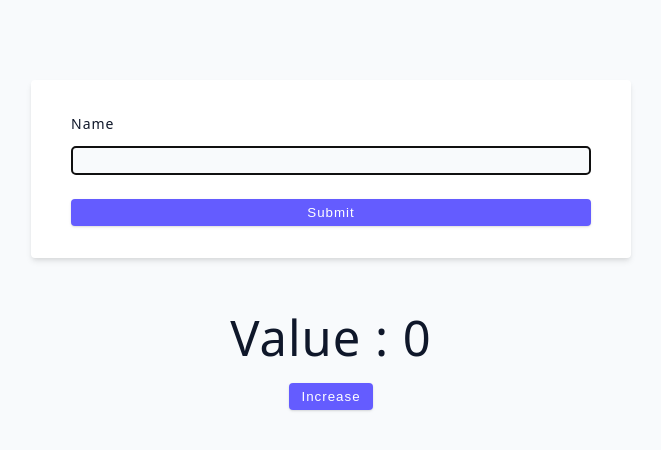
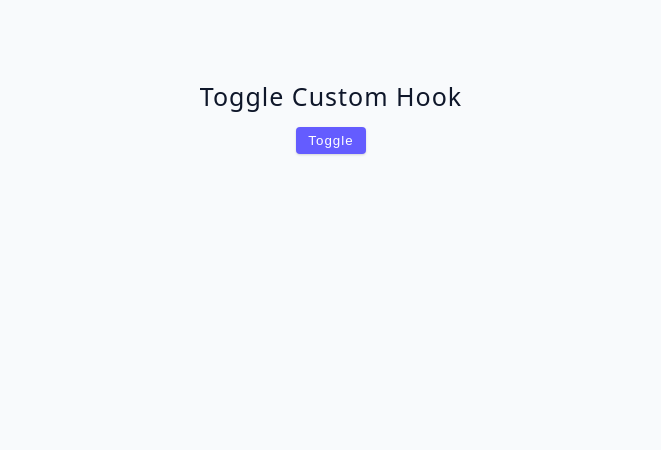
Before and after one commit to priyak1203/react-advanced-concepts, a React (Vite) app: page / in a window 1280 px wide. Shown: the top 450 px of the page, without its empty margins (309-970 px from the left). Built offline with nearby package versions, Linux system fonts and the light colour scheme.

Commit message:
custom hook setup

```diff
--- a/src/App.jsx
+++ b/src/App.jsx
@@ -26,6 +26,7 @@ import MultipleInputs from './tutorial/06-forms/03-multiple-inputs';
 import OtherInputs from './tutorial/06-forms/04-other-input';
 import UncontrolledInputs from './tutorial/06-forms/05-form-data';
 import UseRefBasics from './tutorial/07-useRef/01-useRef-basics';
+import ToggleExample from './tutorial/08-custom-hooks/01-toggle';
 
 function App() {
   return (
@@ -59,7 +60,8 @@ function App() {
       {/* <MultipleInputs /> */}
       {/* <OtherInputs /> */}
       {/* <UncontrolledInputs /> */}
-      <UseRefBasics />
+      {/* <UseRefBasics /> */}
+      <ToggleExample />
     </div>
   );
 }
--- /dev/null
+++ b/src/tutorial/08-custom-hooks/01-toggle.jsx
@@ -0,0 +1,17 @@
+import { useState } from 'react';
+
+const ToggleExample = () => {
+  const [show, setShow] = useState(false);
+
+  return (
+    <div>
+      <h4>toggle custom hook</h4>
+      <button className="btn" onClick={() => setShow(!show)}>
+        toggle
+      </button>
+      {show && <h4>some stuff</h4>}
+    </div>
+  );
+};
+
+export default ToggleExample;
```
